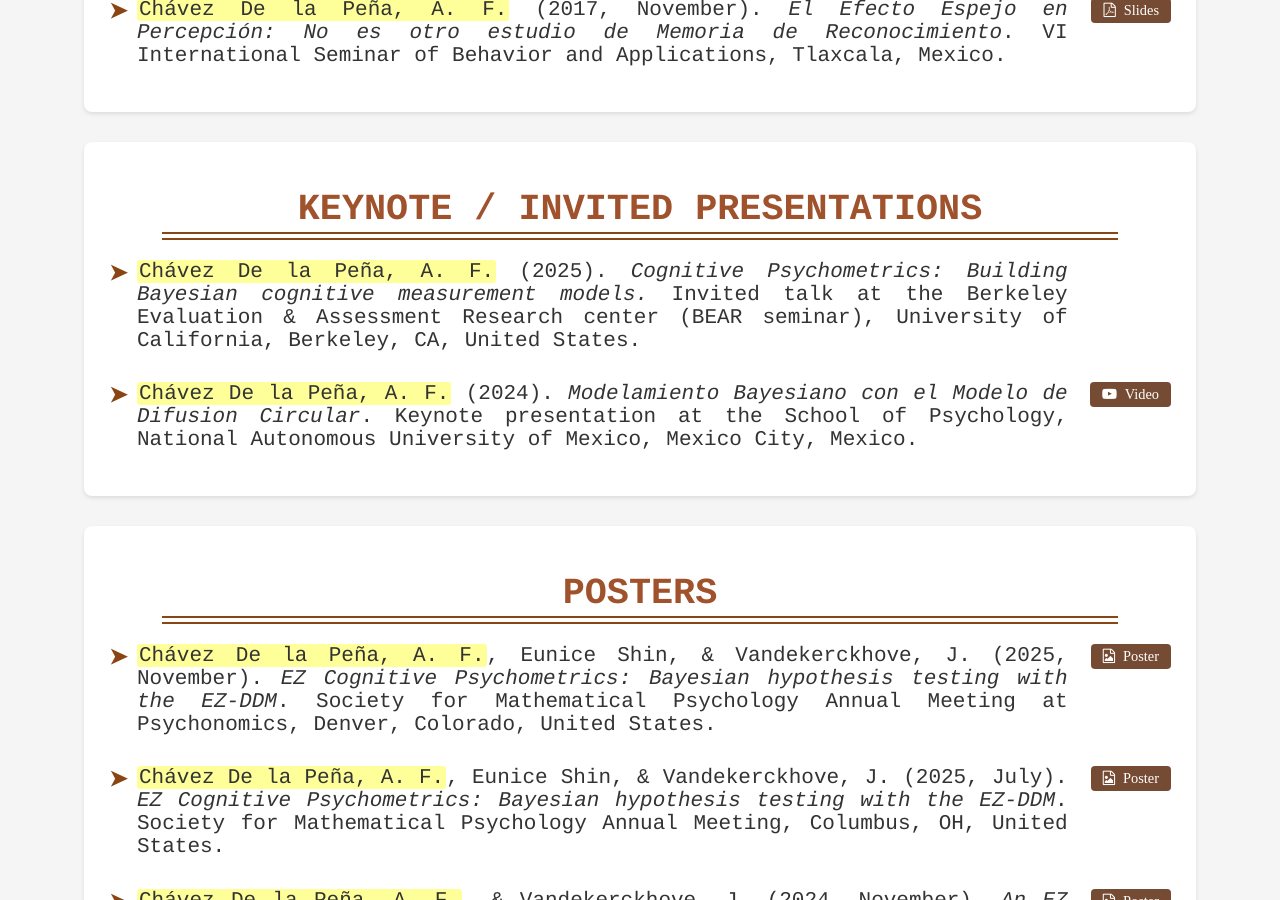
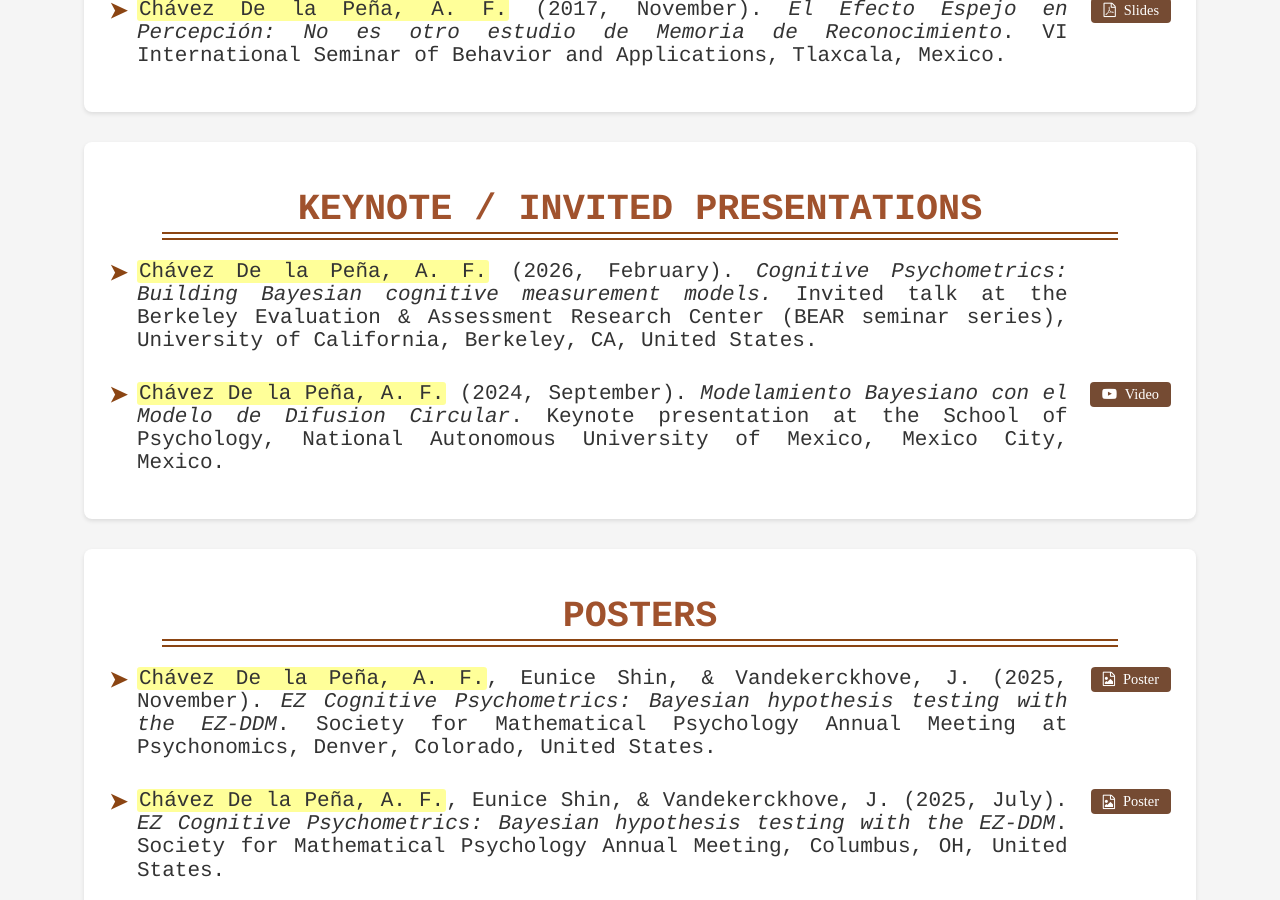
Before and after one commit to Adrifelcha/adrifelcha.github.io, a Jekyll site: the page built from publications/index.html, in a window 1280 px wide and 900 px high, scrolled down 2127 px. Built offline with Jekyll 4.4.1, drawn with Linux system fonts in a browser that asks for light colours; some web fonts are replaced.

Commit message:
Correct dates

```diff
--- a/publications/index.html
+++ b/publications/index.html
@@ -175,7 +175,7 @@ title: Publications & Presentations
             <div class="publication-item">
                 <div class="pub-content">
                     <p class="citation">
-                        <span class="author-highlight">Chávez De la Peña, A. F.</span> (2025). <em> Cognitive Psychometrics: Building Bayesian cognitive measurement models. </em> Invited talk at the Berkeley Evaluation & Assessment Research center (BEAR seminar), University of California, Berkeley, CA, United States.
+                        <span class="author-highlight">Chávez De la Peña, A. F.</span> (2026, February). <em>Cognitive Psychometrics: Building Bayesian cognitive measurement models.</em> Invited talk at the Berkeley Evaluation & Assessment Research Center (BEAR seminar series), University of California, Berkeley, CA, United States.
                     </p>
                     <!--<div class="pub-links">
                         <a href="https://www.youtube.com/watch?v=xuCWxZdy8oc" target="_blank" class="pub-button">
@@ -187,7 +187,7 @@ title: Publications & Presentations
             <div class="publication-item">
                 <div class="pub-content">
                     <p class="citation">
-                        <span class="author-highlight">Chávez De la Peña, A. F.</span> (2024). <em>Modelamiento Bayesiano con el Modelo de Difusion Circular</em>. Keynote presentation at the School of Psychology, National Autonomous University of Mexico, Mexico City, Mexico.
+                        <span class="author-highlight">Chávez De la Peña, A. F.</span> (2024, September). <em>Modelamiento Bayesiano con el Modelo de Difusion Circular</em>. Keynote presentation at the School of Psychology, National Autonomous University of Mexico, Mexico City, Mexico.
                     </p>
                     <div class="pub-links">
                         <a href="https://www.youtube.com/watch?v=xuCWxZdy8oc" target="_blank" class="pub-button">
```
